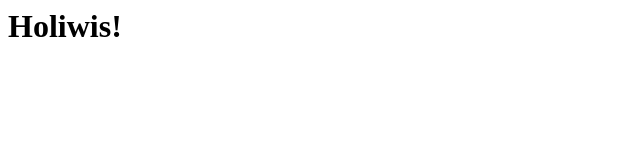
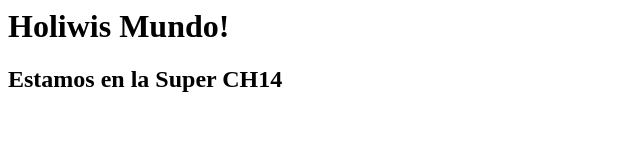
Before and after one commit to ValeriaMojC/practica, a plain HTML site: page html/index.html in a window 1280 px wide. Shown: the whole page, without its empty margins (0-640 px from the left). Drawn offline with Linux system fonts and the light colour scheme.

Commit message:
Nuevo subtitulo

```diff
--- a/html/index.html
+++ b/html/index.html
@@ -1,5 +1,6 @@
 <html>
  <body>
-   <h1>Holiwis!</h1>
+   <h1>Holiwis Mundo!</h1>
+   <h2>Estamos en la Super CH14</h2>
  </body>
 </html>
```
